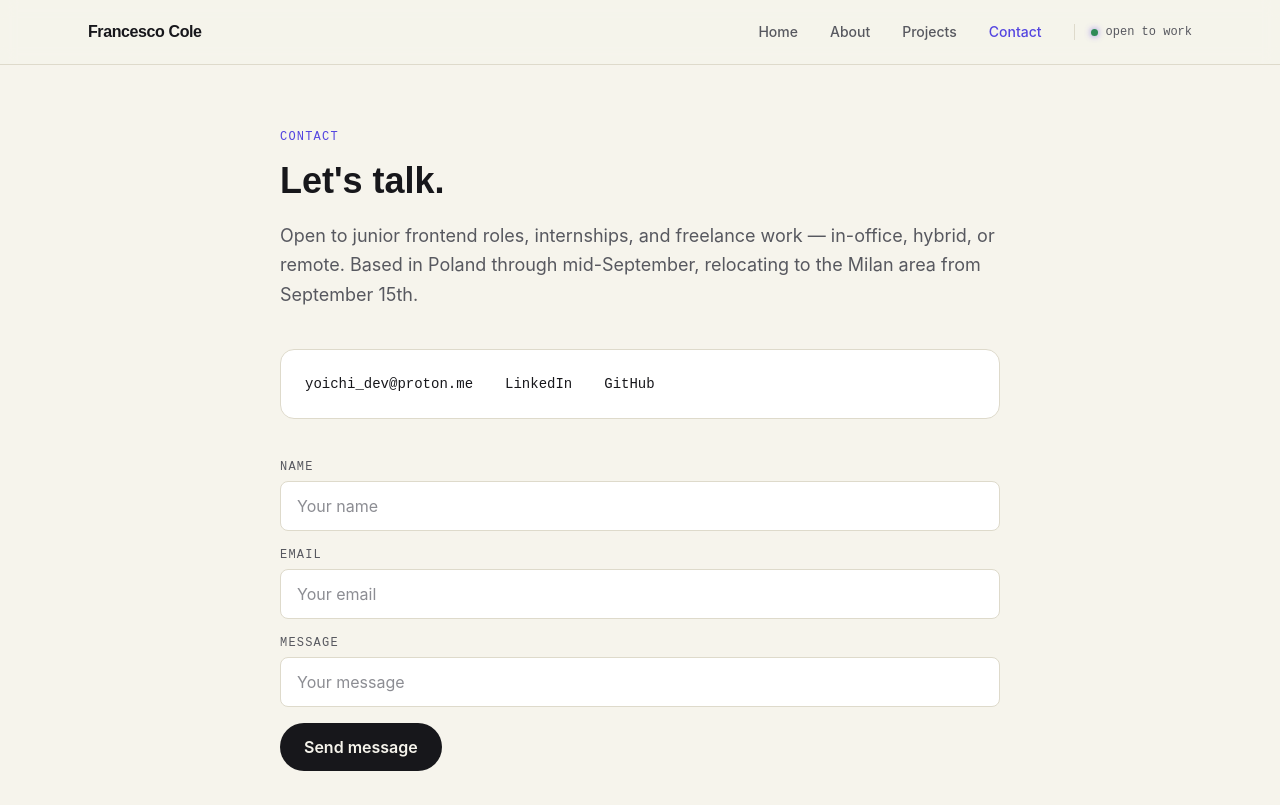
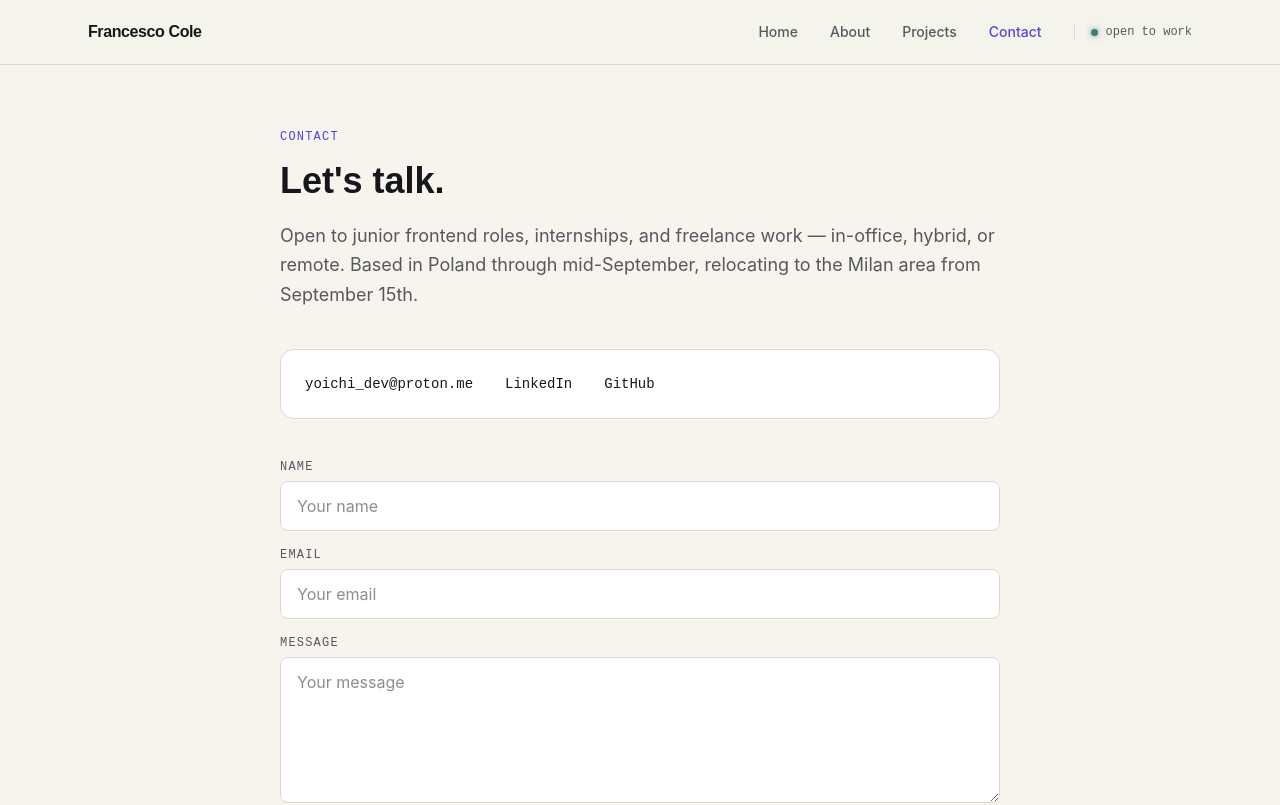
Before and after one commit to YoichiDev-tech/recruitment-portfolio, a React (Vite) app: page /contact in a window 1280 px wide. Shown: the top 805 px of the page. Built offline with nearby package versions, Linux system fonts and the light colour scheme.

Commit message:
fix: updated Textarea.tsx component

```diff
--- a/src/components/ui/Textarea.tsx
+++ b/src/components/ui/Textarea.tsx
@@ -1,11 +1,11 @@
-import type { InputHTMLAttributes } from "react";
+import type { TextareaHTMLAttributes } from "react";
 import { cn } from "../../utils/cn";
 
-type InputProps = InputHTMLAttributes<HTMLInputElement> & {
+type TextareaProps = TextareaHTMLAttributes<HTMLTextAreaElement> & {
   label?: string;
 };
 
-export default function Input({ label, id, className, ...rest }: InputProps) {
+export default function Textarea({ label, id, className, ...rest }: TextareaProps) {
   return (
     <div className="flex flex-col gap-1.5">
       {label && (
@@ -13,7 +13,7 @@ export default function Input({ label, id, className, ...rest }: InputProps) {
           {label.toUpperCase()}
         </label>
       )}
-      <input
+      <textarea
         id={id}
         className={cn(
           "bg-paper-raised border border-line rounded-lg px-4 py-3 text-ink placeholder:text-ink-faint focus:border-accent focus:outline-none transition",
```
